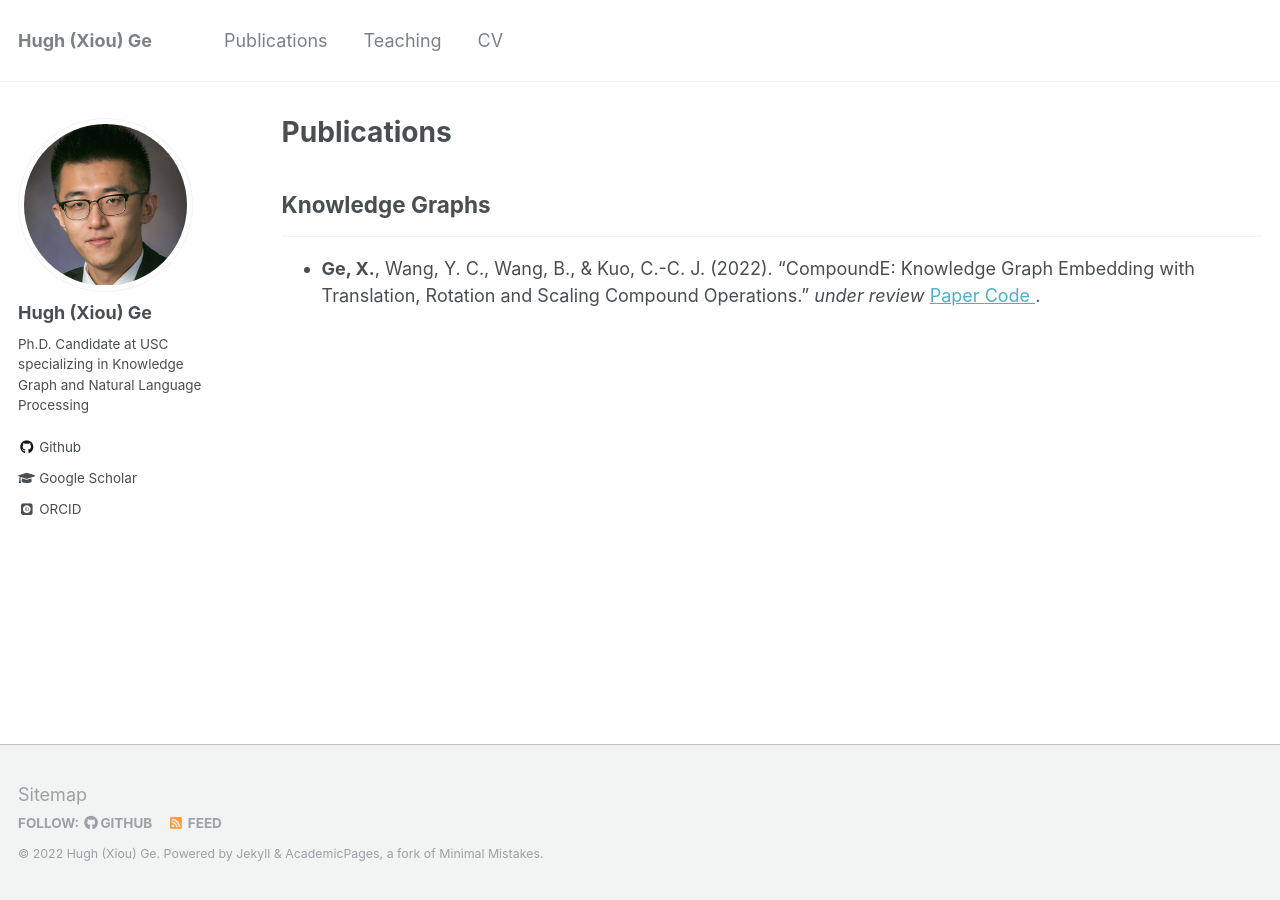
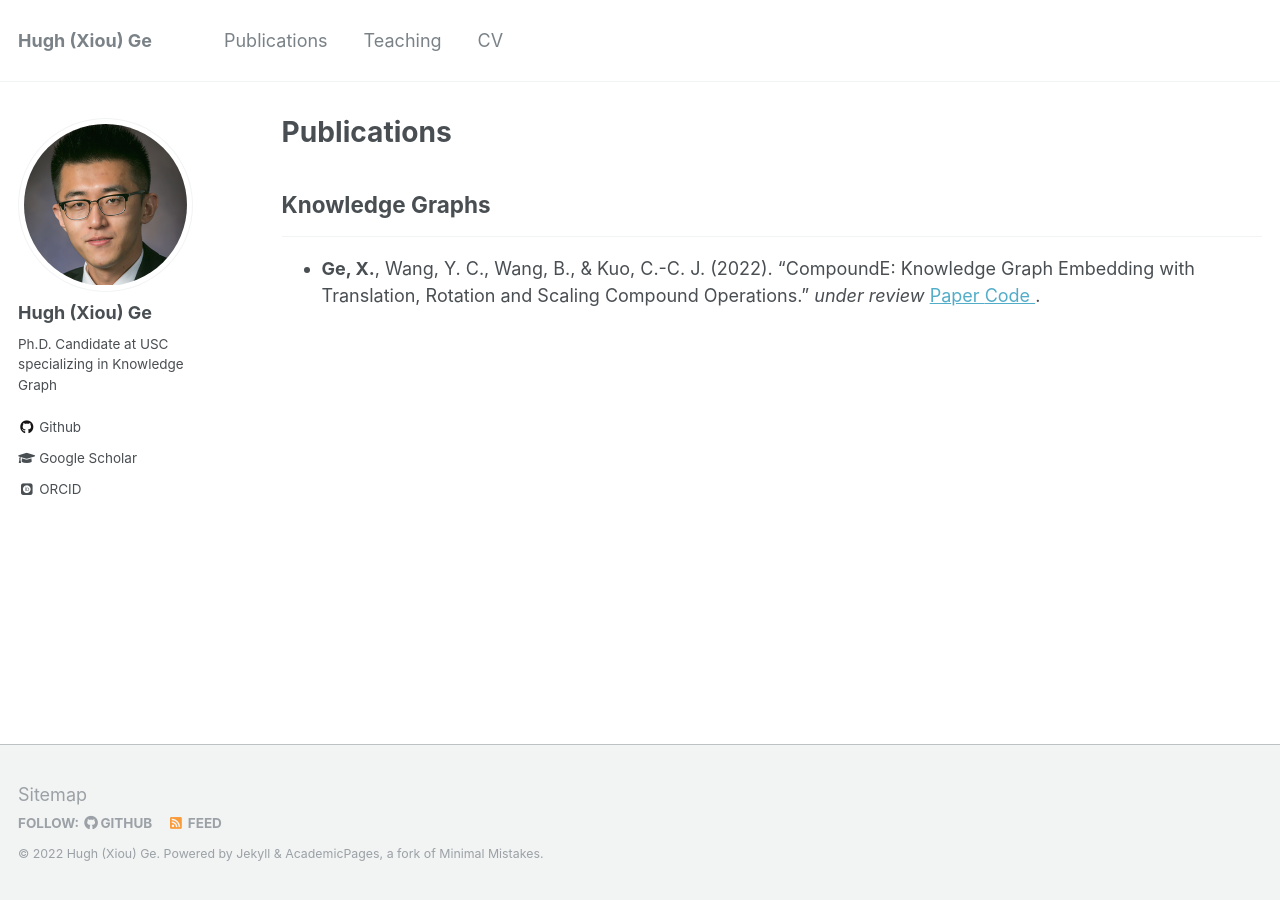
Before and after one commit to hughxiouge/hughxiouge.github.io, a Jekyll site: the page built from _pages/publications.md, in a window 1280 px wide. Built offline with Jekyll 4.4.1, drawn with Linux system fonts in a browser that asks for light colours; some web fonts are replaced.

Commit message:
minor change

```diff
--- a/_config.yml
+++ b/_config.yml
@@ -82,7 +82,7 @@ analytics:
 author:
   name             : "Hugh (Xiou) Ge"
   avatar           : "profile.png"
-  bio              : "Ph.D. Candidate at USC specializing in Knowledge Graph and Natural Language Processing"
+  bio              : "Ph.D. Candidate at USC specializing in Knowledge Graph"
   # location         : "Location"
   employer         :
   # pubmed           : "https://www.ncbi.nlm.nih.gov/pubmed/?term=john+snow"
--- a/_pages/publications.md
+++ b/_pages/publications.md
@@ -8,4 +8,4 @@ author_profile: true
 ## Knowledge Graphs
 ___
 
-* **Ge, X.**, Wang, Y. C., Wang, B., & Kuo, C.-C. J. (2022). "CompoundE: Knowledge Graph Embedding with Translation, Rotation and Scaling Compound Operations." <i> under review </i> <a href="https://arxiv.org/abs/2207.05324"> Paper </a> <a href="https://arxiv.org/abs/2207.05324"> Code </a>.
+* **Ge, X.**, Wang, Y. C., Wang, B., & Kuo, C.-C. J. (2022). "CompoundE: Knowledge Graph Embedding with Translation, Rotation and Scaling Compound Operations." <i> under review </i> <a href="https://arxiv.org/abs/2207.05324"> Paper </a> <i> </i><a href="https://arxiv.org/abs/2207.05324"> Code </a>.
```
